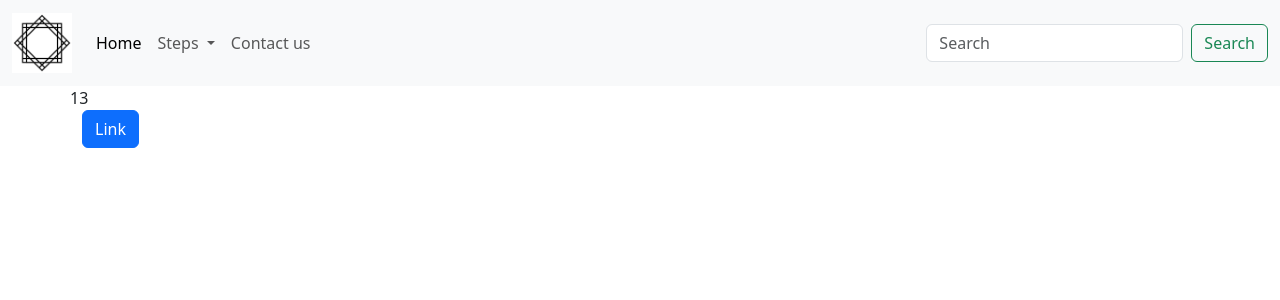
After one commit to TempeHS/2026CT_Web_Daniel.L, a Flask app: page /steps/intro in a window 1280 px wide. The commit adds this page. Shown: the top 300 px of the page. Run offline with Flask 3, Linux system fonts and the light colour scheme.

Commit message:
added new pages

```diff
--- a/main.py
+++ b/main.py
@@ -8,11 +8,26 @@ app = Flask(__name__)
 
 def index():
     card_data = (
-        ("What is Google", "Google is a powerful search engine that helps users find information quickly and efficiently. From websites and images to news and videos, Google organizes the world data to make it accessible at the click of a button.", "BUtton text", "static/images/card_image1.png"),
-        ("Why use google", "Google offers fast, reliable, and comprehensive search results, making it easy to find exactly what you need. Its user-friendly interface and advanced algorithms ensure you get the most relevant information in seconds.", "BUtton text", "static/images/card_image2.png"),
-        ("Features and services", "Google provides a wide range of features and services, including Gmail, Google Maps, Google Drive, and YouTube. These tools help users communicate, navigate, store files, and access entertainment, all seamlessly integrated with your Google account.", "BUtton text", "static/images/card_image4.png")
+        ("What is Google", "Google is a powerful search engine that helps users find information quickly and efficiently. From websites and images to news and videos, Google organizes the world data to make it accessible at the click of a button.", "BUtton text", "static/images/card_image1.png", "/steps/intro"),
+        ("Why use google", "Google offers fast, reliable, and comprehensive search results, making it easy to find exactly what you need. Its user-friendly interface and advanced algorithms ensure you get the most relevant information in seconds.", "BUtton text", "static/images/card_image2.png", "https://getbootstrap.com/"),
+        ("Features and services", "Google provides a wide range of features and services, including Gmail, Google Maps, Google Drive, and YouTube. These tools help users communicate, navigate, store files, and access entertainment, all seamlessly integrated with your Google account.", "BUtton text", "static/images/card_image4.png", "https://getbootstrap.com/")
     )
     return render_template("index.html", cards=card_data), 200
 
+@app.route('/contact')
+def contact():
+    return render_template("contact.html"), 200
+
+@app.route('/steps')
+@app.route('/help')
+def steps():
+    return render_template("steps.html"), 200
+
+@app.route('/steps/intro')
+def steps_intro():
+    return render_template("/steps/intro.html"), 200
+
+
+
 if __name__ == '__main__':
     app.run(debug=True)
--- a/templates/index.html
+++ b/templates/index.html
@@ -9,7 +9,7 @@ include'partials/slider.html'%}
         <div class="card-body">
           <h5 class="card-title">{{ card[0] }}</h5>
           <p class="card-text">{{ card[1] }}</p>
-          <a href="#" class="btn btn-primary">{{ card[2] }}</a>
+          <a href="{{ card[4] }}" class="btn btn-primary">{{ card[2] }}</a>
         </div>
       </div>
     </div>
--- a/templates/partials/menu.html
+++ b/templates/partials/menu.html
@@ -1,6 +1,6 @@
 <nav class="navbar navbar-expand-lg bg-body-tertiary">
   <div class="container-fluid">
-    <a class="navbar-brand" href=""><img src="static/images/logo.png" /></a>
+    <a class="navbar-brand" href="/"><img src="static/images/logo.png" /></a>
     <button
       class="navbar-toggler"
       type="button"
@@ -15,10 +15,7 @@
     <div class="collapse navbar-collapse" id="navbarSupportedContent">
       <ul class="navbar-nav me-auto mb-2 mb-lg-0">
         <li class="nav-item">
-          <a class="nav-link active" aria-current="page" href="">Home</a>
-        </li>
-        <li class="nav-item">
-          <a class="nav-link" href="#">Link</a>
+          <a class="nav-link active" aria-current="page" href="/ ">Home</a>
         </li>
         <li class="nav-item dropdown">
           <a
@@ -28,16 +25,19 @@
             data-bs-toggle="dropdown"
             aria-expanded="false"
           >
-            Dropdown name
+            Steps
           </a>
           <ul class="dropdown-menu">
-            <li><a class="dropdown-item" aria-disabled="true">1</a></li>
+            <li><a class="dropdown-item" href="/steps/intro">Intro</a></li>
             <li><a class="dropdown-item" href="#">2</a></li>
             <li><a class="dropdown-item" href="#">3</a></li>
             <li><a class="dropdown-item" href="#">4</a></li>
             <li><hr class="dropdown-divider" /></li>
             <li><a class="dropdown-item" href="#">5</a></li>
           </ul>
+        </li>
+        <li class="nav-item">
+          <a class="nav-link" href="/contact">Contact us</a>
         </li>
       </ul>
       <form class="d-flex" role="search">
--- /dev/null
+++ b/templates/steps.html
@@ -0,0 +1,5 @@
+{% extends 'layout.html' %}{% block content %}
+<div class="container">
+  <div class="row">133</div>
+</div>
+{% endblock %}
--- /dev/null
+++ b/templates/steps/intro.html
@@ -0,0 +1,9 @@
+{% extends 'layout.html' %}{% block content %}
+<div class="container">
+  <div class="row">13</div>
+  <div>
+    <a class="btn btn-primary" href="/steps" role="button">Link</a>
+  </div>
+</div>
+
+{% endblock %}
```
Also changed, not shown: templates/contact.html (added, +25 -0 lines).
